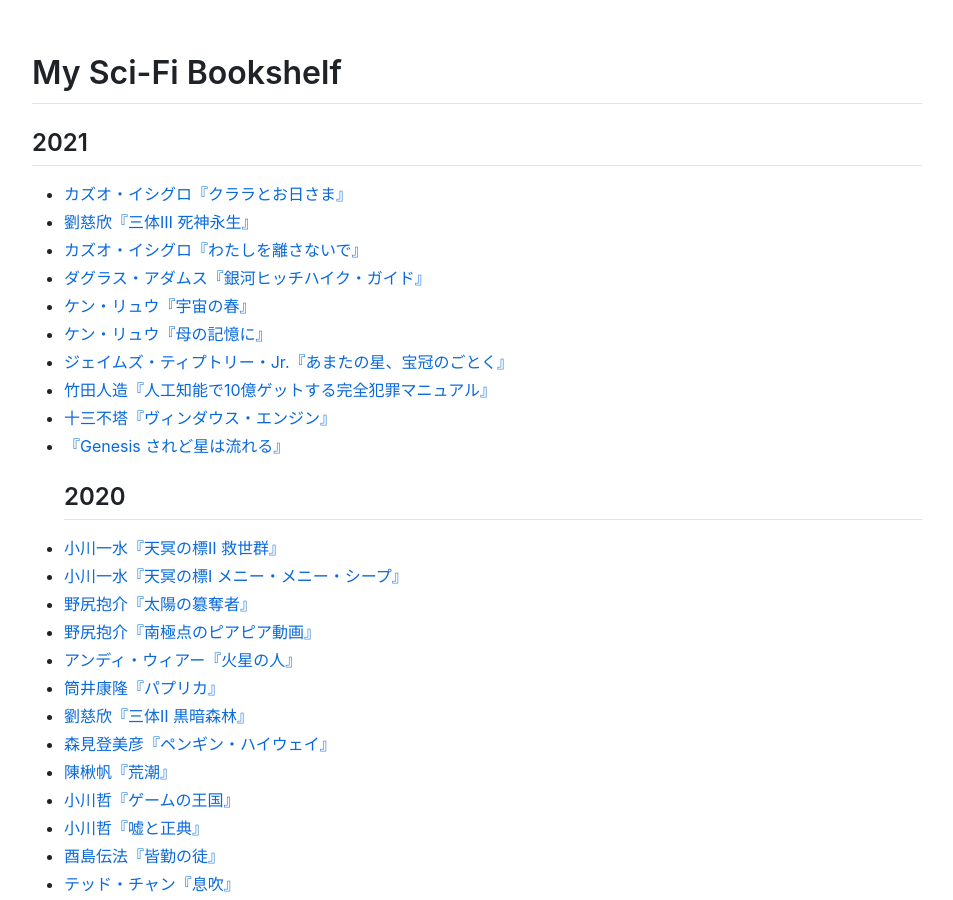
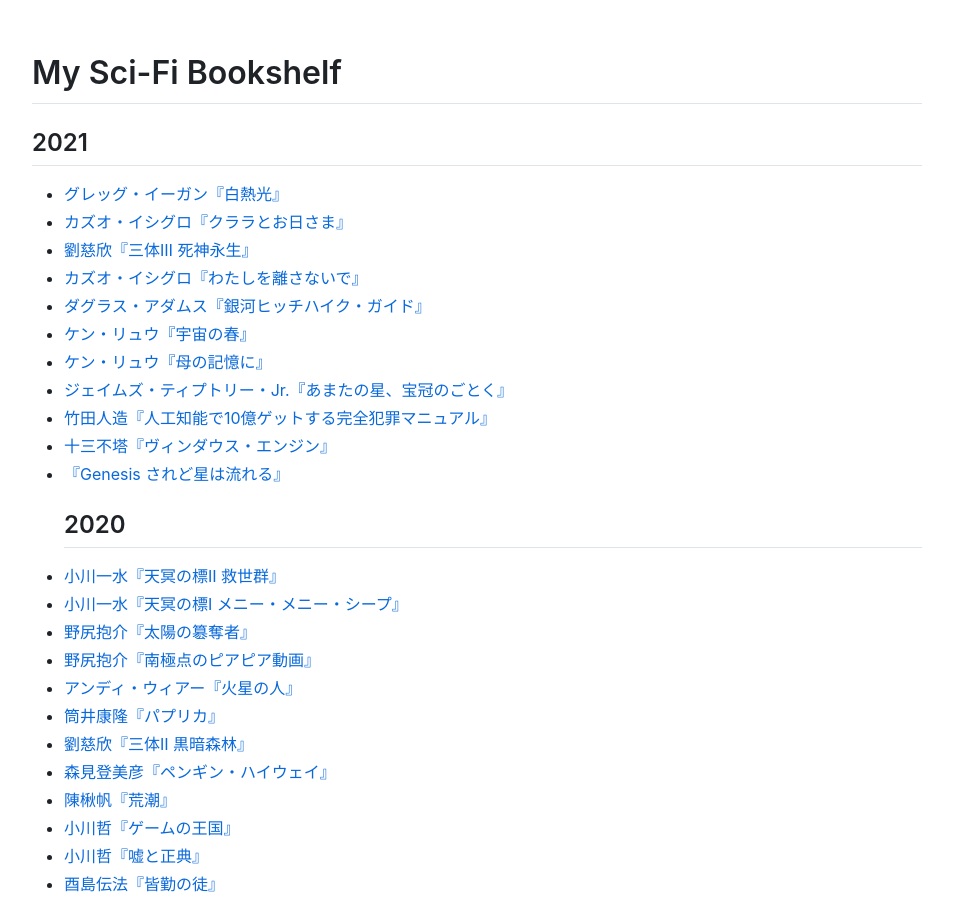
Before and after one commit to sankichi92/sankichi.net, a Jekyll site: the page built from sci-fi.md, in a window 1280 px wide and 900 px high. Shown: the whole window, without its empty margins (163-1116 px from the left). Built offline with Jekyll 4.4.1, drawn with Linux system fonts in a browser that asks for light colours; nearby versions of some CDN libraries; our own code applies the rules of GitHub Pages for plain Markdown files.

Commit message:
グレッグ・イーガン『白熱光』

```diff
--- a/_data/sci-fi-novels.yml
+++ b/_data/sci-fi-novels.yml
@@ -1,3 +1,8 @@
+- title: 白熱光
+  author: グレッグ・イーガン
+  asin: B071JTJWB7
+  date: 2021-12-12
+
 - title: クララとお日さま
   author: カズオ・イシグロ
   asin: B08VNF8481
```
